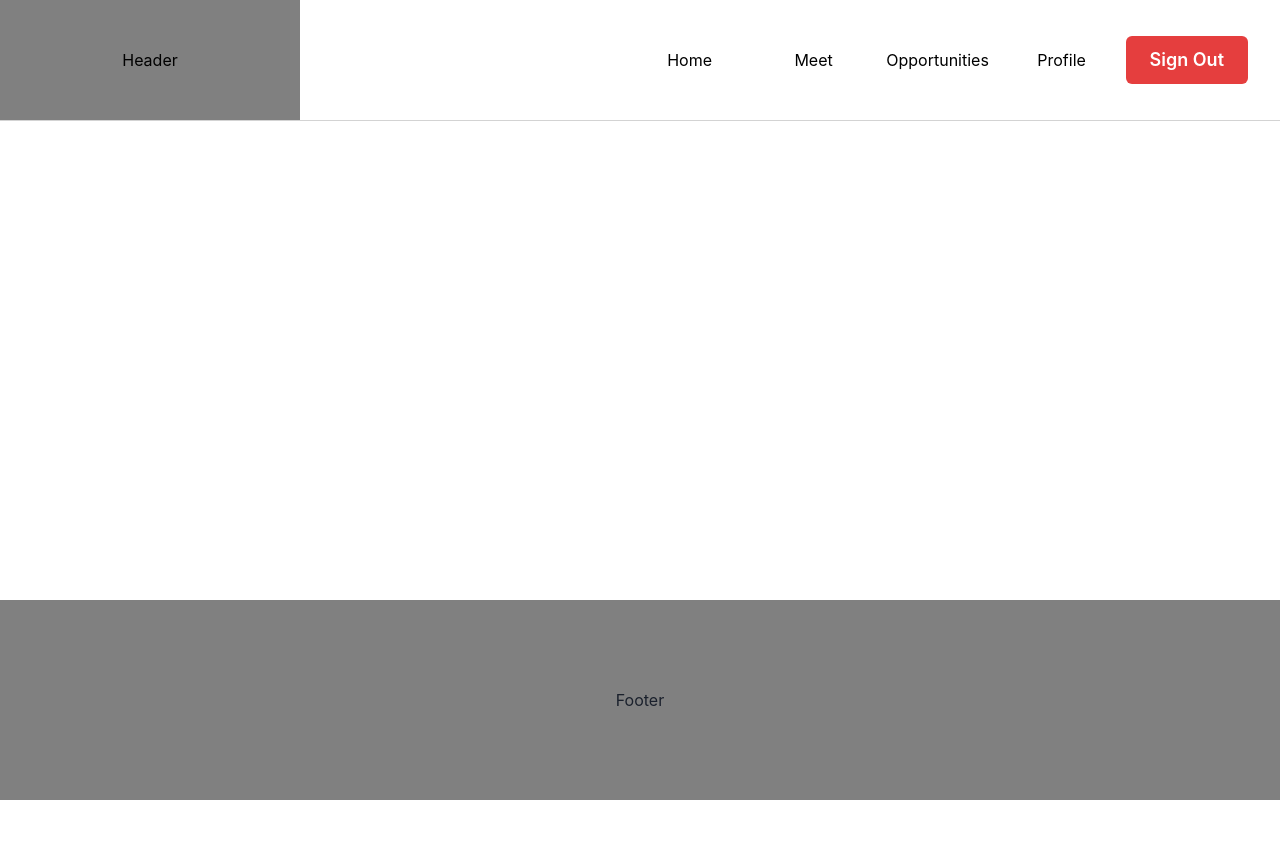
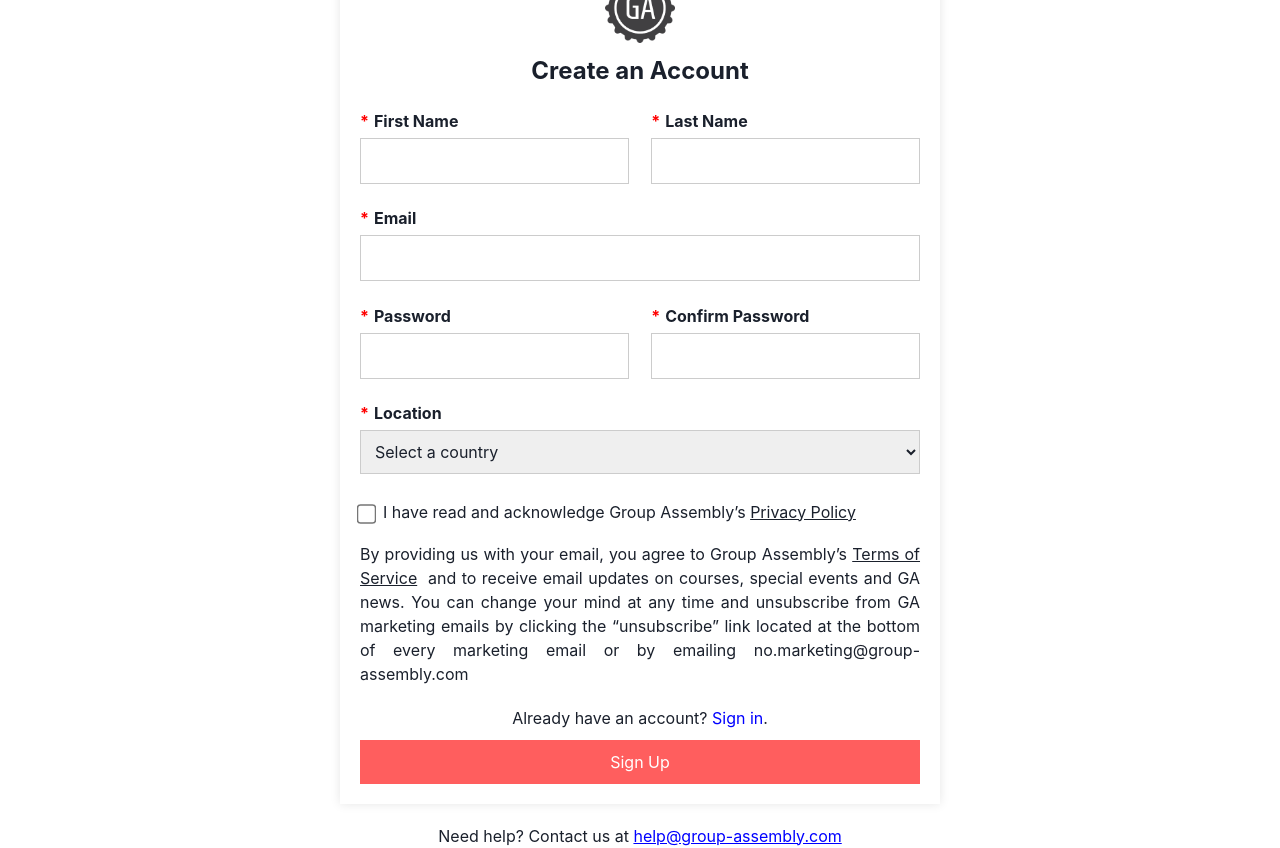
Before and after one commit to llamaonthefence/SEIF-17-Proj-03, a React (Vite) app: page /signup in a window 1280 px wide. Before the commit the page ends 800 px from the top, so only its background shows below. Built offline with nearby package versions, Linux system fonts and the light colour scheme.

Commit message:
sign up page setup done

```diff
--- a/src/App.jsx
+++ b/src/App.jsx
@@ -1,29 +1,38 @@
 import { ChakraProvider } from "@chakra-ui/react";
 import "./App.css";
-import { Routes, Route } from "react-router-dom";
+import { Routes, Route, useLocation } from "react-router-dom";
 import { Navbar, Footer } from "./components";
-import { MeetPage, OpportunitiesPage, HomePage, ProfilePage } from "./pages";
+import {
+  SignUpPage,
+  MeetPage,
+  OpportunitiesPage,
+  HomePage,
+  ProfilePage,
+} from "./pages";
 
 function App() {
+  const location = useLocation();
+  const isSignUpPage = location.pathname === "/signup";
+
   return (
     <ChakraProvider>
       <main className="App">
         <>
-          <Navbar />
+          {!isSignUpPage && <Navbar />}
           <div className="content-wrapper">
             <div className="content">
               <Routes>
                 <Route path="/" element={<HomePage />} />
+                <Route path="/signup" element={<SignUpPage />} />
                 <Route path="/meet" element={<MeetPage />} />
                 <Route path="/opportunities" element={<OpportunitiesPage />} />
                 <Route path="/profile/*" element={<ProfilePage />} />
               </Routes>
             </div>
           </div>
-          <Footer className="footer"/>
+          {!isSignUpPage && <Footer className="footer"/>}
         </>
       </main>
-
     </ChakraProvider>
   );
 }
--- /dev/null
+++ b/src/components/userComponents/SignUpForm.css
@@ -0,0 +1,113 @@
+.signup-form {
+  width: 600px;
+  margin: 0 auto 20px auto;
+  padding: 20px;
+  box-shadow: 0 0 10px rgba(0, 0, 0, 0.1);
+}
+
+.signup-form .logo {
+  display: block;
+  width: 70px;
+  height: 70px;
+  margin: 0 auto 10px;
+}
+
+.signup-form h2 {
+  text-align: center;
+  margin-bottom: 20px;
+  font-size: 1.5em;
+  font-weight: bold;
+}
+
+.signup-form form {
+  display: flex;
+  flex-direction: column;
+}
+
+.signup-form .row {
+  display: flex;
+  justify-content: space-between;
+}
+
+.signup-form .row div {
+  width: 48%;
+}
+
+.signup-form label {
+  margin-bottom: 5px;
+  font-weight: bold;
+  display: flex;
+  align-items: center;
+}
+
+.signup-form label::before {
+  content: '*';
+  color: red;
+  margin-right: 5px;
+}
+
+.signup-form input,
+.signup-form select {
+  width: 100%;
+  margin-bottom: 22.5px;
+  padding: 10px;
+  border: 1px solid transparent;
+  border-color: #ccc;
+}
+
+.signup-form button {
+  padding: 10px;
+  background-color: #ff5e5e;
+  color: white;
+  border: none;
+  cursor: pointer;
+}
+
+.signup-form button:hover {
+  background-color: #0056b3;
+}
+
+.form-label {
+  display: flex;
+  justify-content: flex-start;
+  align-items: center;
+}
+
+.signup-form .input-error {
+  border: 1px solid red;
+  margin-bottom: 0;
+}
+
+.error {
+  color: red;
+  margin: 0;
+  padding-left: 0;
+  text-align: left;
+}
+
+.signup-form p {
+  margin: 10px 0;
+}
+
+.signup-form .no-asterisk::before {
+  content: none;
+}
+
+.signup-form .no-asterisk {
+  font-weight: normal;
+}
+
+.large-checkbox {
+  transform: scale(1.5);
+  margin-right: 10px;
+}
+
+.no-asterisk {
+  display: flex;
+  align-items: center;
+}
+
+.signup-form .input-error {
+  border-color: red;
+  margin-bottom: 22.5px;
+}
--- /dev/null
+++ b/src/components/userComponents/SignUpForm.jsx
@@ -0,0 +1,112 @@
+import React, { useState } from 'react';
+import './SignUpForm.css';
+import logo from '../../assets/group-assembly.png';
+
+function SignUpForm () {
+  const [firstName, setFirstName] = useState('');
+  const [lastName, setLastName] = useState('');
+  const [email, setEmail] = useState('');
+  const [password, setPassword] = useState('');
+  const [confirmPassword, setConfirmPassword] = useState('');
+  const [location, setLocation] = useState('');
+  const [agree, setAgree] = useState(false);
+  const [submitted, setSubmitted] = useState(false);
+  const [errors, setErrors] = useState({});
+
+  const handleSubmit = (event) => {
+    event.preventDefault();
+
+    let errors = {};
+
+    if (!firstName) errors.firstName = true;
+    if (!lastName) errors.lastName = true;
+    if (!email) errors.email = true;
+    if (!password) errors.password = true;
+    if (!confirmPassword) errors.confirmPassword = true;
+    if (!location) errors.location = true;
+    if (password !== confirmPassword) errors.confirmPassword = true;
+    if (!agree) errors.agree = true;
+
+    setErrors(errors);
+
+    if (Object.keys(errors).length > 0) return;
+
+    setSubmitted(true);
+    // rest of submit logic
+  };
+
+  function camelCaseToSentenceCase(text) {
+    let result = text.replace(/([A-Z])/g, " $1");
+    return result.charAt(0).toUpperCase() + result.slice(1);
+  }
+
+  const createInputField = (id, value, setValue, type = 'text') => (
+    <div style={{ position: 'relative' }}>
+      <label htmlFor={id} className="form-label">
+        {camelCaseToSentenceCase(id)}
+      </label>
+      <input
+        type={type}
+        id={id}
+        value={value}
+        onChange={(e) => setValue(e.target.value)}
+        className={`form-input ${errors[id] ? 'input-error' : ''}`}
+      />
+    </div>
+  );
+
+  return (
+    <div className="signup-form">
+      <img src={logo} alt="Logo" className="logo" />
+      <h2>Create an Account</h2>
+      <form onSubmit={handleSubmit}>
+        <div className="row">
+          {createInputField('firstName', firstName, setFirstName)}
+          {createInputField('lastName', lastName, setLastName)}
+        </div>
+
+        {createInputField('email', email, setEmail, 'email')}
+
+        <div className="row">
+          {createInputField('password', password, setPassword, 'password')}
+          {createInputField('confirmPassword', confirmPassword, setConfirmPassword, 'password')}
+        </div>
+
+        <label htmlFor="location" className="form-label">Location</label>
+        <select id="location" value={location} onChange={(e) => setLocation(e.target.value)}>
+          <option value="">Select a country</option>
+          {/* hard-code countries? */}
+        </select>
+
+        <div style={{ display: 'flex', alignItems: 'center', width: '100%' }}>
+          <div style={{ display: 'flex', alignItems: 'center' }}>
+            <input
+              className={`large-checkbox ${errors.agree ? 'input-error' : ''}`}
+              type="checkbox"
+              id="agree"
+              value={agree}
+              onChange={(e) => setAgree(e.target.checked)}
+              style={{ margin: 0, padding: 0, alignSelf: 'center', height: '30px' }}
+            />
+            <label className="no-asterisk" htmlFor="agree" style={{ marginLeft: '10px', whiteSpace: 'nowrap', alignSelf: 'center', lineHeight: '30px' }}>
+              I have read and acknowledge Group Assembly’s&nbsp;
+              <a href="/privacy-policy" style={{ textDecoration: 'underline' }}>Privacy Policy</a>
+            </label>
+          </div>
+        </div>
+
+        <p style={{ textAlign: 'justify' }}>
+          By providing us with your email, you agree to Group Assembly’s&nbsp;
+          <a href="/terms-of-service" style={{ textDecoration: "underline" }}>Terms of Service</a>&nbsp;
+          and to receive email updates on courses, special events and GA news. You can change your mind at any time and unsubscribe from GA marketing emails by clicking the “unsubscribe” link located at the bottom of every marketing email or by emailing no.marketing@group-assembly.com
+        </p>
+
+        <p>Already have an account? <a href="/signin" style={{ color: 'blue'}}>Sign in</a>.</p>
+
+        <button type="submit">Sign Up</button>
+      </form>
+    </div>
+  );
+}
+
+export default SignUpForm;
--- /dev/null
+++ b/src/pages/SignUpPage.jsx
@@ -0,0 +1,13 @@
+import SignUpForm from "../components/userComponents/SignUpForm";
+
+function SignUpPage() {
+
+  return (
+  <div style={{ display: 'flex', flexDirection: 'column', justifyContent: 'center', alignItems: 'center', height: '100vh' }}>
+    <SignUpForm />
+    <p style={{ marginTop: '0' }}>Need help? Contact us at <a href="mailto:help@group-assembly.com" style={{ color: 'blue', textDecoration: 'underline' }}>help@group-assembly.com</a></p>
+  </div>
+  );
+}
+
+export default SignUpPage;
--- a/src/pages/index.js
+++ b/src/pages/index.js
@@ -2,3 +2,4 @@
 export { default as OpportunitiesPage } from "./OpportunitiesPage";
 export { default as MeetPage } from "./MeetPage";
 export { default as ProfilePage } from "./ProfilePage";
+export { default as SignUpPage } from "./SignUpPage";
```
Also changed, not shown: src/assets/group-assembly.png (added). Lines whose indentation alone changed are shown as unchanged.
